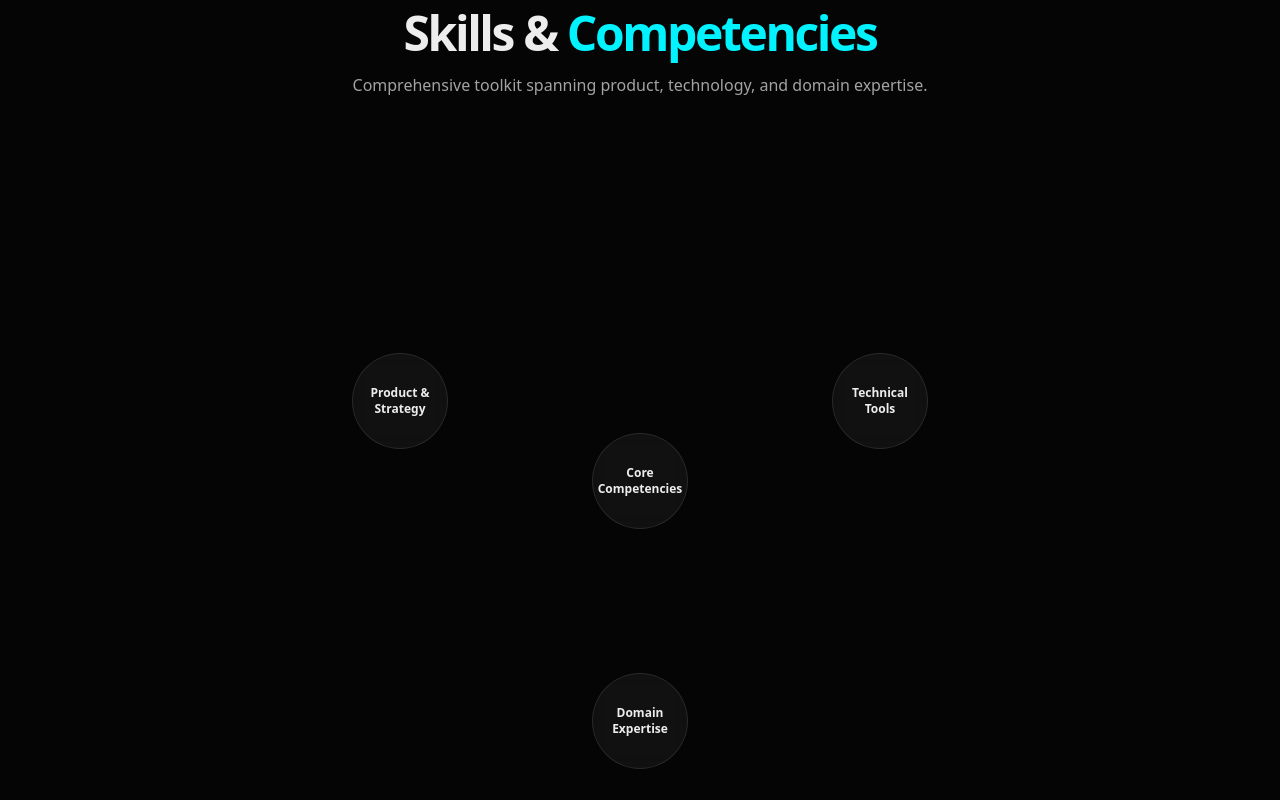
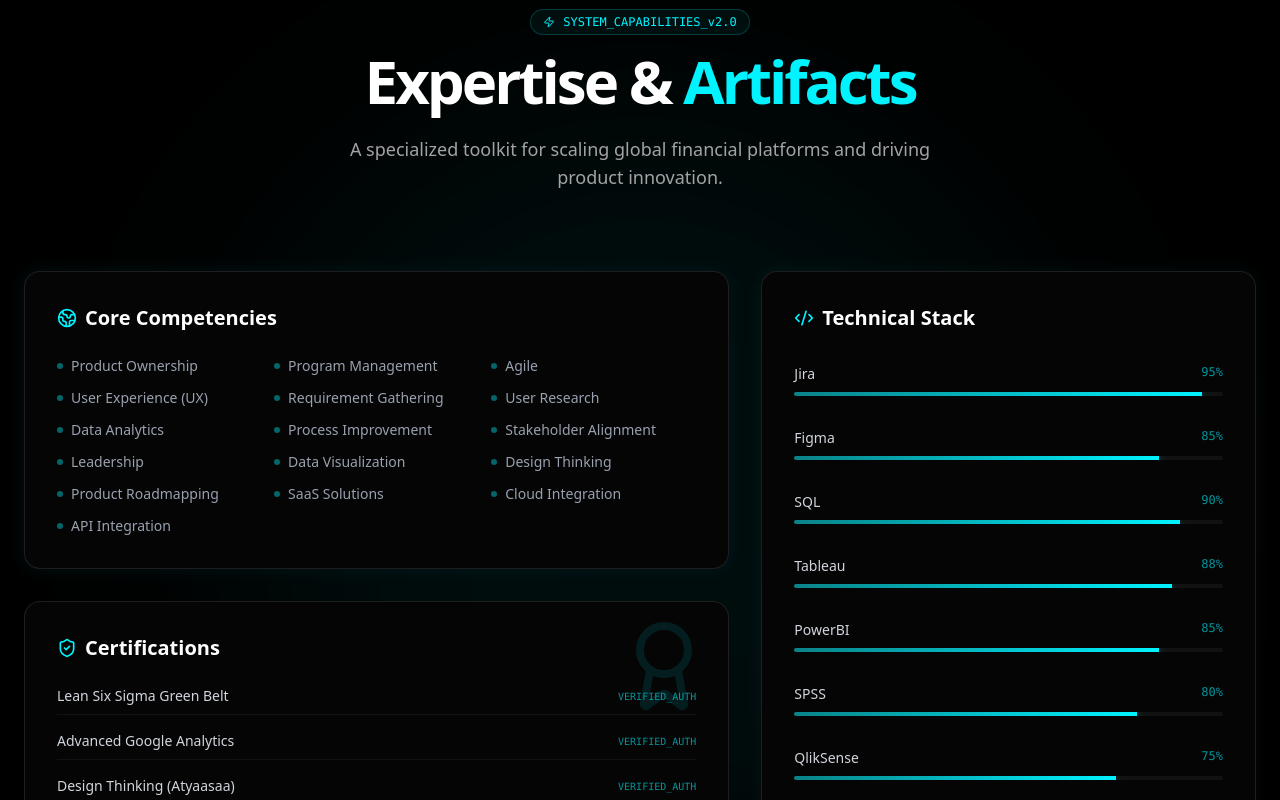
Before and after one commit to anurag-mallick/portfolio, a Next.js app: page / in a window 1280 px wide. Shown: the part 4320-5120 px from the top of the page. Built offline with nearby package versions, Linux system fonts and the light colour scheme.

Commit message:
refactor: redesign skills section and add hero scroll

```diff
--- a/src/components/sections/Hero.tsx
+++ b/src/components/sections/Hero.tsx
@@ -52,6 +52,12 @@
     const containerRef = useRef<HTMLDivElement>(null);
     const { scrollY } = useScroll();
     const y = useTransform(scrollY, [0, 500], [0, 200]);
+    const scrollToSection = (id: string) => {
+        const element = document.getElementById(id);
+        if (element) {
+            element.scrollIntoView({ behavior: "smooth" });
+        }
+    };
 
     return (
         <section
@@ -118,7 +124,7 @@
                         transition={{ duration: 0.5, delay: 0.8 }}
                         className="flex flex-col sm:flex-row gap-4"
                     >
-                        <Button variant="neon" size="lg" className="group">
+                        <Button variant="neon" size="lg" className="group" onClick={() => scrollToSection('experience')}>
                             Enter Portfolio
                             <ArrowRight className="ml-2 h-4 w-4 transition-transform group-hover:translate-x-1" />
                         </Button>
--- a/src/components/sections/Skills.tsx
+++ b/src/components/sections/Skills.tsx
@@ -1,136 +1,140 @@
 "use client";
 
 import { motion } from "framer-motion";
-import { useState } from "react";
 import { cn } from "@/lib/utils";
+import { Award, Code2, Globe2, ShieldCheck, Zap } from "lucide-react";
 
-const skillClusters = [
-    {
-        id: "product",
-        name: "Product & Strategy",
-        x: 20, y: 30,
-        skills: ["Product Ownership", "Program Management", "Agile", "UX", "Requirement Gathering", "User Research", "Data Analytics", "Design Thinking"]
-    },
-    {
-        id: "tech",
-        name: "Technical Tools",
-        x: 80, y: 30,
-        skills: ["Jira", "Figma", "SQL", "Tableau", "PowerBI", "SPSS", "QlikSense", "Balsamiq"]
-    },
-    {
-        id: "domain",
-        name: "Domain Expertise",
-        x: 50, y: 70,
-        skills: ["India Payroll", "Global Payroll (EOR)", "Financial Compliance", "SaaS Solutions", "AI/ML Integration", "Workflow Automation", "API Strategy"]
-    },
-    {
-        id: "core",
-        name: "Core Competencies",
-        x: 50, y: 40, // Central node
-        skills: ["Stakeholder Alignment", "Leadership", "Data Visualization", "Roadmapping", "Cloud Integration", "Process Improvement"]
-    }
+const coreCompetencies = [
+    "Product Ownership", "Program Management", "Agile", "User Experience (UX)",
+    "Requirement Gathering", "User Research", "Data Analytics", "Process Improvement",
+    "Stakeholder Alignment", "Leadership", "Data Visualization", "Design Thinking",
+    "Product Roadmapping", "SaaS Solutions", "Cloud Integration", "API Integration"
+];
+
+const technicalSkills = [
+    { name: "Jira", level: 95 },
+    { name: "Figma", level: 85 },
+    { name: "SQL", level: 90 },
+    { name: "Tableau", level: 88 },
+    { name: "PowerBI", level: 85 },
+    { name: "SPSS", level: 80 },
+    { name: "QlikSense", level: 75 },
+    { name: "Balsamiq", level: 90 }
+];
+
+const certifications = [
+    "Lean Six Sigma Green Belt",
+    "Advanced Google Analytics",
+    "Design Thinking (Atyaasaa)"
 ];
 
 export function Skills() {
-    const [activeCluster, setActiveCluster] = useState<string | null>(null);
+    return (
+        <section id="skills" className="py-24 bg-black relative overflow-hidden">
+            {/* Background Ambience */}
+            <div className="absolute top-1/2 left-1/2 -translate-x-1/2 -translate-y-1/2 w-[800px] h-[800px] bg-primary/5 rounded-full blur-[120px] pointer-events-none" />
 
-    return (
-        <section id="skills" className="py-24 bg-background relative overflow-hidden min-h-[800px] flex items-center justify-center">
-            <div className="absolute inset-0 bg-grid-white/[0.02] bg-[size:50px_50px]" />
-
-            <div className="container px-4 md:px-6 relative z-10 w-full h-full">
-                <div className="text-center mb-16">
-                    <h2 className="text-3xl md:text-5xl font-bold tracking-tighter text-foreground">
-                        Skills & <span className="text-primary">Competencies</span>
+            <div className="container px-4 md:px-6 relative z-10">
+                <div className="text-center mb-20">
+                    <motion.div
+                        initial={{ opacity: 0, scale: 0.9 }}
+                        whileInView={{ opacity: 1, scale: 1 }}
+                        className="inline-flex items-center gap-2 px-3 py-1 rounded-full border border-primary/20 bg-primary/5 text-primary text-xs font-mono mb-4"
+                    >
+                        <Zap className="w-3 h-3" /> SYSTEM_CAPABILITIES_v2.0
+                    </motion.div>
+                    <h2 className="text-4xl md:text-6xl font-bold tracking-tighter text-white mb-6">
+                        Expertise & <span className="text-primary">Artifacts</span>
                     </h2>
-                    <p className="text-muted-foreground mt-4">
-                        Comprehensive toolkit spanning product, technology, and domain expertise.
+                    <p className="text-muted-foreground max-w-[600px] mx-auto text-lg">
+                        A specialized toolkit for scaling global financial platforms and driving product innovation.
                     </p>
                 </div>
 
-                <div className="relative w-full aspect-square max-w-[800px] mx-auto hidden md:block">
-                    {/* SVG Connections */}
-                    <svg className="absolute inset-0 w-full h-full pointer-events-none">
-                        <motion.path
-                            d="M 20% 30% L 50% 40% L 80% 30% M 50% 40% L 50% 70%"
-                            stroke="rgba(0, 243, 255, 0.2)"
-                            strokeWidth="2"
-                            fill="none"
-                            initial={{ pathLength: 0 }}
-                            whileInView={{ pathLength: 1 }}
-                            transition={{ duration: 1.5, ease: "easeInOut" }}
-                        />
+                <div className="grid grid-cols-1 lg:grid-cols-12 gap-8">
+                    {/* Left Column: Core Competencies */}
+                    <div className="lg:col-span-7 space-y-8">
+                        <div className="relative group">
+                            <div className="absolute -inset-0.5 bg-gradient-to-r from-primary/20 to-blue-500/20 rounded-2xl blur opacity-30 group-hover:opacity-100 transition duration-1000"></div>
+                            <div className="relative bg-[#050505] border border-white/10 p-8 rounded-2xl">
+                                <h3 className="text-xl font-bold text-white mb-6 flex items-center gap-2">
+                                    <Globe2 className="text-primary w-5 h-5" /> Core Competencies
+                                </h3>
+                                <div className="grid grid-cols-2 md:grid-cols-3 gap-3">
+                                    {coreCompetencies.map((skill, i) => (
+                                        <motion.div
+                                            key={i}
+                                            initial={{ opacity: 0, x: -10 }}
+                                            whileInView={{ opacity: 1, x: 0 }}
+                                            transition={{ delay: i * 0.05 }}
+                                            className="flex items-center gap-2 group/item"
+                                        >
+                                            <div className="w-1.5 h-1.5 rounded-full bg-primary/40 group-hover/item:bg-primary transition-colors" />
+                                            <span className="text-sm text-gray-400 group-hover/item:text-white transition-colors">{skill}</span>
+                                        </motion.div>
+                                    ))}
+                                </div>
+                            </div>
+                        </div>
 
-                        {activeCluster === "product" && (
-                            <motion.path d="M 20% 30% L 50% 40%" stroke="rgba(0, 243, 255, 0.8)" strokeWidth="4" />
-                        )}
-                        {activeCluster === "tech" && (
-                            <motion.path d="M 80% 30% L 50% 40%" stroke="rgba(0, 243, 255, 0.8)" strokeWidth="4" />
-                        )}
-                        {activeCluster === "domain" && (
-                            <motion.path d="M 50% 70% L 50% 40%" stroke="rgba(0, 243, 255, 0.8)" strokeWidth="4" />
-                        )}
-                    </svg>
-
-                    {skillClusters.map((cluster) => (
-                        <div
-                            key={cluster.id}
-                            className="absolute transform -translate-x-1/2 -translate-y-1/2"
-                            style={{ left: `${cluster.x}%`, top: `${cluster.y}%` }}
-                        >
-                            <motion.div
-                                className={cn(
-                                    "relative w-24 h-24 rounded-full flex items-center justify-center text-center p-2 cursor-pointer transition-all duration-300 backdrop-blur-md glass border border-primary/30",
-                                    activeCluster === cluster.id ? "scale-125 border-primary shadow-[0_0_30px_rgba(0,243,255,0.4)] bg-primary/20" : "hover:scale-110 hover:border-primary/60"
-                                )}
-                                onClick={() => setActiveCluster(activeCluster === cluster.id ? null : cluster.id)}
-                                onHoverStart={() => setActiveCluster(cluster.id)}
-                                initial={{ scale: 0 }}
-                                whileInView={{ scale: 1 }}
-                                transition={{ type: "spring", bounce: 0.5 }}
-                            >
-                                <span className="text-xs font-bold">{cluster.name}</span>
-
-                                {/* Orbiting particles */}
-                                <div className="absolute inset-0 rounded-full animate-spin-slow border-t border-primary/50 opacity-0 hover:opacity-100 transition-opacity" />
-                            </motion.div>
-
-                            {/* Expanded Skills */}
-                            {activeCluster === cluster.id && (
-                                <div className="absolute top-0 left-1/2 transform -translate-x-1/2 -translate-y-full pt-4 w-80 pointer-events-none z-20">
-                                    <motion.div
-                                        initial={{ opacity: 0, y: 10 }}
-                                        animate={{ opacity: 1, y: 0 }}
-                                        className="flex flex-wrap justify-center gap-2 bg-black/80 p-4 rounded-lg border border-primary/20 backdrop-blur-xl"
-                                    >
-                                        {cluster.skills.map((skill, i) => (
-                                            <span key={i} className="bg-primary/10 border border-primary/40 text-primary text-xs px-2 py-1 rounded-full shadow-sm">
-                                                {skill}
-                                            </span>
-                                        ))}
-                                    </motion.div>
+                        {/* Certifications Card */}
+                        <div className="relative group">
+                            <div className="relative bg-[#050505] border border-white/10 p-8 rounded-2xl overflow-hidden">
+                                <div className="absolute top-0 right-0 p-4 opacity-10">
+                                    <Award className="w-24 h-24 text-primary" />
                                 </div>
-                            )}
+                                <h3 className="text-xl font-bold text-white mb-6 flex items-center gap-2">
+                                    <ShieldCheck className="text-primary w-5 h-5" /> Certifications
+                                </h3>
+                                <div className="space-y-4">
+                                    {certifications.map((cert, i) => (
+                                        <div key={i} className="flex items-center justify-between border-b border-white/5 pb-2 last:border-0">
+                                            <span className="text-gray-300 text-sm">{cert}</span>
+                                            <span className="text-[10px] font-mono text-primary/60 uppercase">VERIFIED_AUTH</span>
                                         </div>
                                     ))}
                                 </div>
+                            </div>
+                        </div>
+                    </div>
 
-                {/* Mobile Fallback - Grid List */}
-                <div className="grid grid-cols-1 md:hidden gap-6">
-                    {skillClusters.map((cluster) => (
-                        <div key={cluster.id} className="border border-white/10 p-6 rounded-lg bg-white/5">
-                            <h3 className="text-lg font-bold mb-4 text-primary">{cluster.name}</h3>
-                            <div className="flex flex-wrap gap-2">
-                                {cluster.skills.map((skill, i) => (
-                                    <span key={i} className="bg-white/5 px-2 py-1 rounded text-sm text-muted-foreground">
-                                        {skill}
-                                    </span>
-                                ))}
+                    {/* Right Column: Technical Tools */}
+                    <div className="lg:col-span-5">
+                        <div className="relative h-full">
+                            <div className="absolute -inset-0.5 bg-gradient-to-b from-primary/20 to-purple-500/20 rounded-2xl blur opacity-20 transition duration-1000"></div>
+                            <div className="relative bg-[#050505] border border-white/10 p-8 rounded-2xl h-full">
+                                <h3 className="text-xl font-bold text-white mb-8 flex items-center gap-2">
+                                    <Code2 className="text-primary w-5 h-5" /> Technical Stack
+                                </h3>
+                                <div className="space-y-8">
+                                    {technicalSkills.map((skill, i) => (
+                                        <div key={i} className="space-y-2">
+                                            <div className="flex justify-between text-sm">
+                                                <span className="text-gray-300">{skill.name}</span>
+                                                <span className="text-primary/60 font-mono text-xs">{skill.level}%</span>
+                                            </div>
+                                            <div className="h-1 w-full bg-white/5 rounded-full overflow-hidden">
+                                                <motion.div
+                                                    initial={{ width: 0 }}
+                                                    whileInView={{ width: `${skill.level}%` }}
+                                                    transition={{ duration: 1.5, ease: "easeOut" }}
+                                                    className="h-full bg-gradient-to-r from-primary/50 to-primary shadow-[0_0_10px_rgba(0,243,255,0.4)]"
+                                                />
                                             </div>
                                         </div>
                                     ))}
                                 </div>
 
+                                <div className="mt-12 p-4 rounded-lg bg-primary/5 border border-primary/10">
+                                    <p className="text-[10px] font-mono text-primary/70 leading-relaxed uppercase tracking-wider">
+                                        Data-driven product management workflow enabled.
+                                        Systems optimized for accuracy and scale.
+                                    </p>
+                                </div>
+                            </div>
+                        </div>
+                    </div>
+                </div>
             </div>
         </section>
     );
```
Lines whose indentation alone changed are shown as unchanged.
